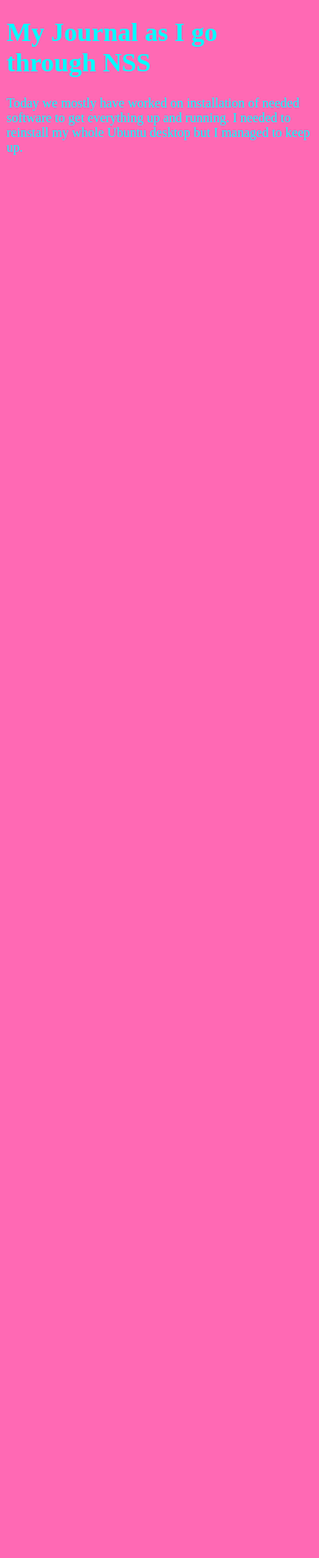
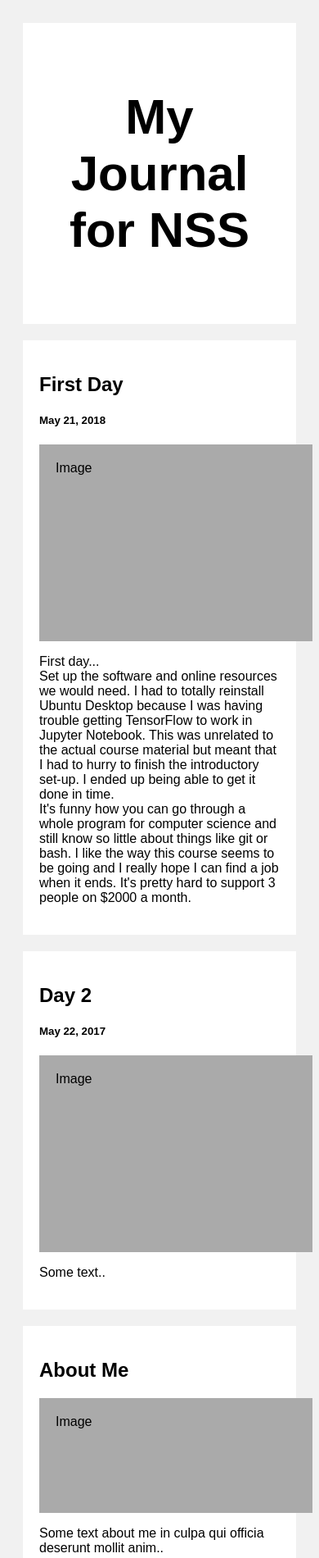
Before and after one commit to ewlusky/my_journal, a plain HTML site: page index.html in a window 390 px wide. Shown: the top 1900 px of the page at 82% size. Before the commit the page ends 844 px from the top, so only its background shows below. Drawn offline with Linux system fonts and the light colour scheme.

Commit message:
Updated to look more like a journal, added ignore file.

```diff
--- a/index.html
+++ b/index.html
@@ -1,5 +1,6 @@
 <!DOCTYPE html>
 <html>
+
 <head>
     <meta charset="utf-8" />
     <meta http-equiv="X-UA-Compatible" content="IE=edge">
@@ -8,10 +9,105 @@
     <link rel="stylesheet" href="main.css">
     <script src="main.js"></script>
 </head>
+
 <body>
-    <h1>My Journal as I go through NSS</h1>
-    <p>Today we mostly have worked on installation of needed software to get everything up and running.
-        I needed to reinstall my whole Ubuntu desktop but I managed to keep up.
-    </p>
+    <div class="header">
+        <h2>My Journal for NSS</h2>
+    </div>
+
+    <div class="row">
+        <div class="leftcolumn">
+            <div class="card">
+                <h2>First Day</h2>
+                <h5>May 21, 2018</h5>
+                <div class="fakeimg" style="height:200px;">Image</div>
+                <p>First day...<br />
+                    Set up the software and online resources we would need.  I had to totally reinstall
+                    Ubuntu Desktop because I was having trouble getting TensorFlow to work in Jupyter
+                    Notebook.  This was unrelated to the actual course material but meant that I had
+                    to hurry to finish the introductory set-up.  I ended up being able to get it done
+                    in time. <br />
+                    It's funny how you can go through a whole program for computer science and still
+                    know so little about things like git or bash.  I like the way this course seems
+                    to be going and I really hope I can find a job when it ends.  It's pretty hard
+                    to support 3 people on &dollar;2000 a month.
+                </p>
+            </div>
+
+            <div class="card">
+                <h2>Day 2</h2>
+                <h5>May 22, 2017</h5>
+                <div class="fakeimg" style="height:200px;">Image</div>
+                <p>Some text..</p>
+            </div>
+        </div>
+        <div class="rightcolumn">
+            <div class="card">
+                <h2>About Me</h2>
+                <div class="fakeimg" style="height:100px;">Image</div>
+                <p>Some text about me in culpa qui officia deserunt mollit anim..</p>
+            </div>
+            <div class="card">
+                <h3>Popular Post</h3>
+                <div class="fakeimg">Image</div>
+                <br>
+                <div class="fakeimg">Image</div>
+                <br>
+                <div class="fakeimg">Image</div>
+            </div>
+            <div class="card">
+                <h3>Follow Me</h3>
+                <p>Some text..</p>
+            </div>
+        </div>
+    </div>
+
+    <div class="footer">
+        <h2>Footer</h2>
+    </div>
+    <h2>B</h2>
+    </div>
+
+    <div class="row">
+        <div class="leftcolumn">
+            <div class="card">
+                <h2>TITLE HEADING</h2>
+                <h5>Title description, Dec 7, 2017</h5>
+                <div class="fakeimg" style="height:200px;">Image</div>
+                <p>Some text..</p>
+            </div>
+            <div class="card">
+                <h2>TITLE HEADING</h2>
+                <h5>Title description, Sep 2, 2017</h5>
+                <div class="fakeimg" style="height:200px;">Image</div>
+                <p>Some text..</p>
+            </div>
+        </div>
+        <div class="rightcolumn">
+            <div class="card">
+                <h2>About Me</h2>
+                <div class="fakeimg" style="height:100px;">Image</div>
+                <p>Some text about me in culpa qui officia deserunt mollit anim..</p>
+            </div>
+            <div class="card">
+                <h3>Popular Post</h3>
+                <div class="fakeimg">Image</div>
+                <br>
+                <div class="fakeimg">Image</div>
+                <br>
+                <div class="fakeimg">Image</div>
+            </div>
+            <div class="card">
+                <h3>Follow Me</h3>
+                <p>Some text..</p>
+            </div>
+        </div>
+    </div>
+
+    <div class="footer">
+        <h2>Footer</h2>
+    </div>
+
 </body>
+
 </html>
--- a/main.css
+++ b/main.css
@@ -1,4 +1,64 @@
 body {
-    background-color: hotpink;
-    color: aqua;
-}
+    font-family: Arial;
+    padding: 20px;
+    background: #f1f1f1;
+  }
+
+  /* Header/Blog Title */
+  .header {
+    padding: 30px;
+    font-size: 40px;
+    text-align: center;
+    background: white;
+  }
+
+  /* Create two unequal columns that floats next to each other */
+  /* Left column */
+  .leftcolumn {
+    float: left;
+    width: 75%;
+  }
+
+  /* Right column */
+  .rightcolumn {
+    float: left;
+    width: 25%;
+    padding-left: 20px;
+  }
+
+  /* Fake image */
+  .fakeimg {
+    background-color: #aaa;
+    width: 100%;
+    padding: 20px;
+  }
+
+  /* Add a card effect for articles */
+  .card {
+    background-color: white;
+    padding: 20px;
+    margin-top: 20px;
+  }
+
+  /* Clear floats after the columns */
+  .row:after {
+    content: "";
+    display: table;
+    clear: both;
+  }
+
+  /* Footer */
+  .footer {
+    padding: 20px;
+    text-align: center;
+    background: #ddd;
+    margin-top: 20px;
+  }
+
+  /* Responsive layout - when the screen is less than 800px wide, make the two columns stack on top of each other instead of next to each other */
+  @media screen and (max-width: 800px) {
+    .leftcolumn, .rightcolumn {
+      width: 100%;
+      padding: 0;
+    }
+  }
```
Also changed, not shown: 1 other file.
